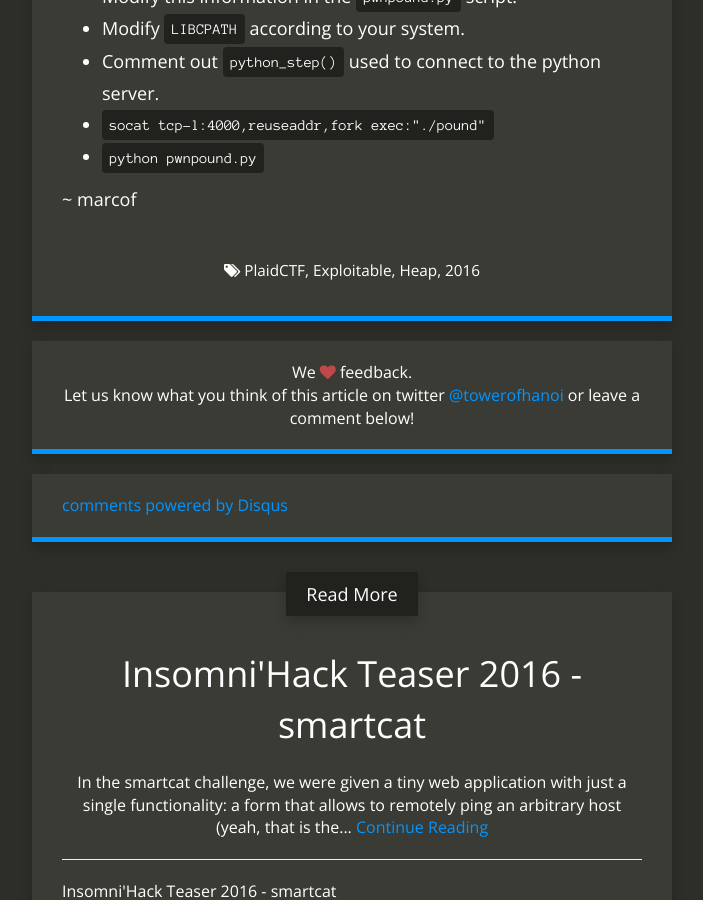
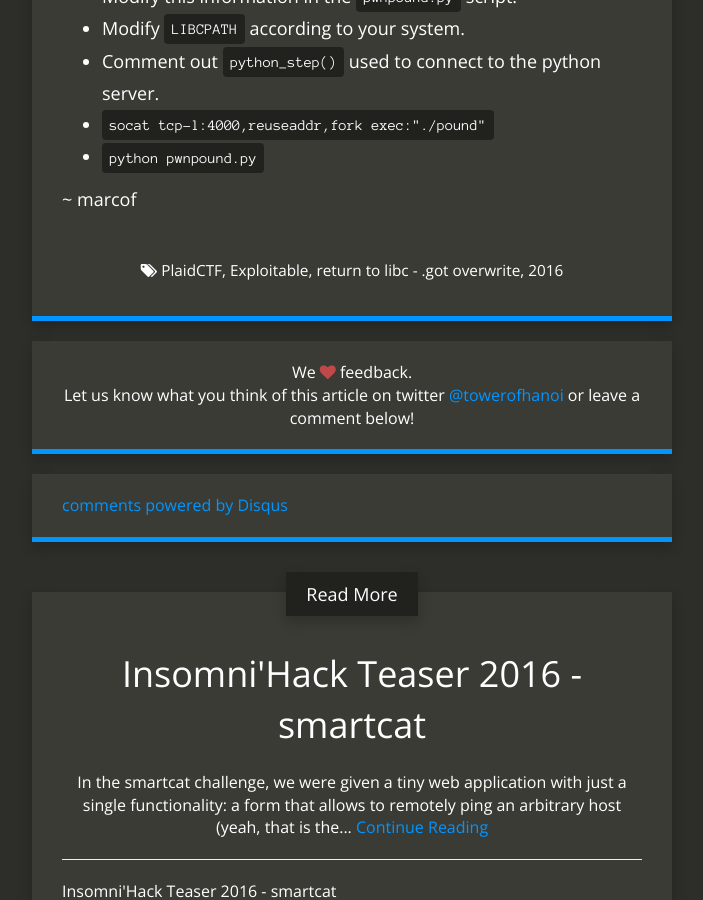
Before and after one commit to TowerofHanoi/towerofhanoi.github.io, a Jekyll site: the page built from _posts/2016-05-23-Pound.md, in a window 1280 px wide and 900 px high, scrolled down 11714 px. Shown: the whole window, without its empty margins (288-991 px from the left). Built offline with Jekyll 4.4.1, drawn with Linux system fonts in a browser that asks for light colours; nearby versions of some CDN libraries; comment, search, counter and statistics services are not loaded.

Commit message:
Minor corrections to Pound writeup

```diff
--- a/_posts/2016-05-23-Pound.md
+++ b/_posts/2016-05-23-Pound.md
@@ -2,12 +2,12 @@
 title:      PlaidCTF - Pound 290
 author:     marcof + jinblack
 date:       2016-05-23 09:00:00
-summary:    custom compiling + basic overflow in bss
+summary:    custom compiling, basic overflow in bss, got overwrite
 categories: PlaidCTF 2016 Exploitable
 tags:
  - PlaidCTF
  - Exploitable
- - Heap
+ - return to libc - .got overwrite
  - 2016
 ---
 > Trump top tweets and money simulation machine! Do you have enough to build a wall???
```
